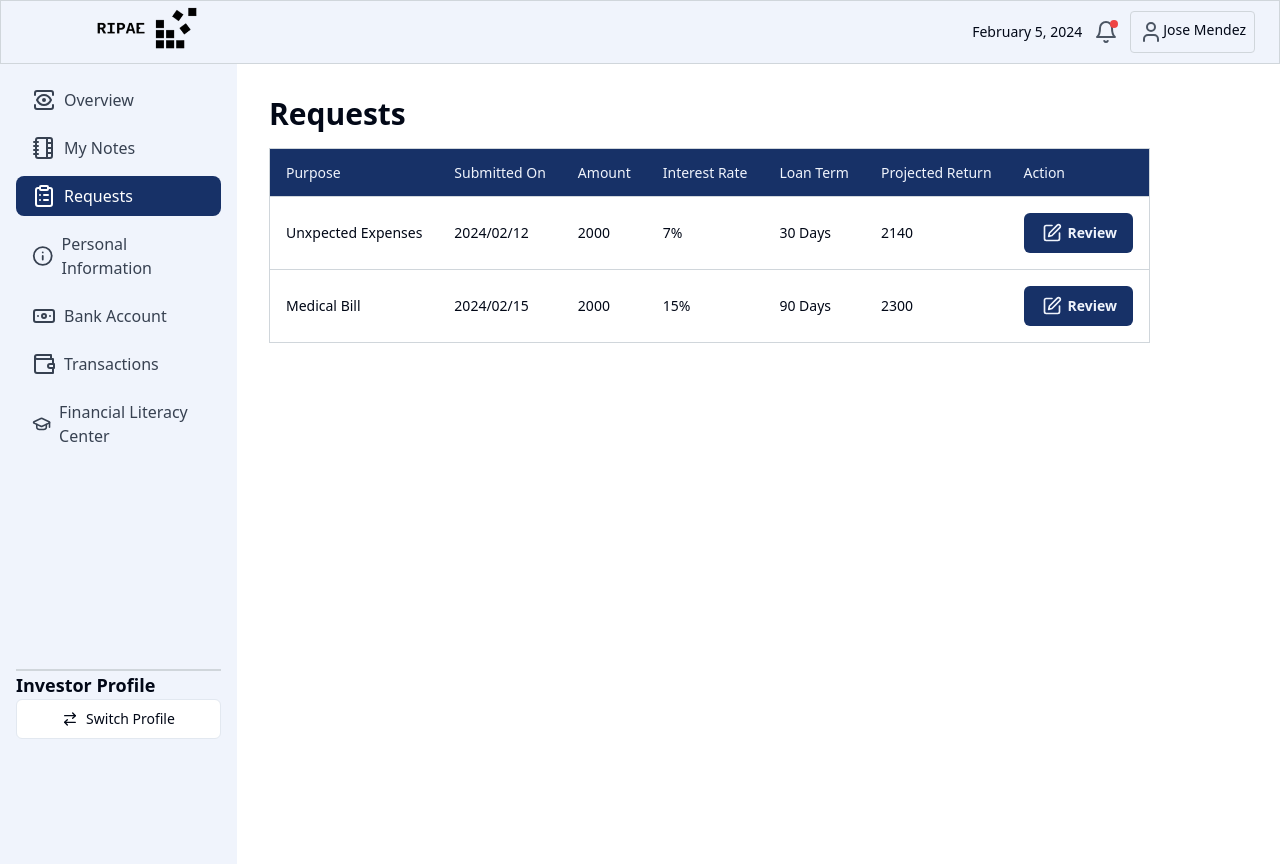
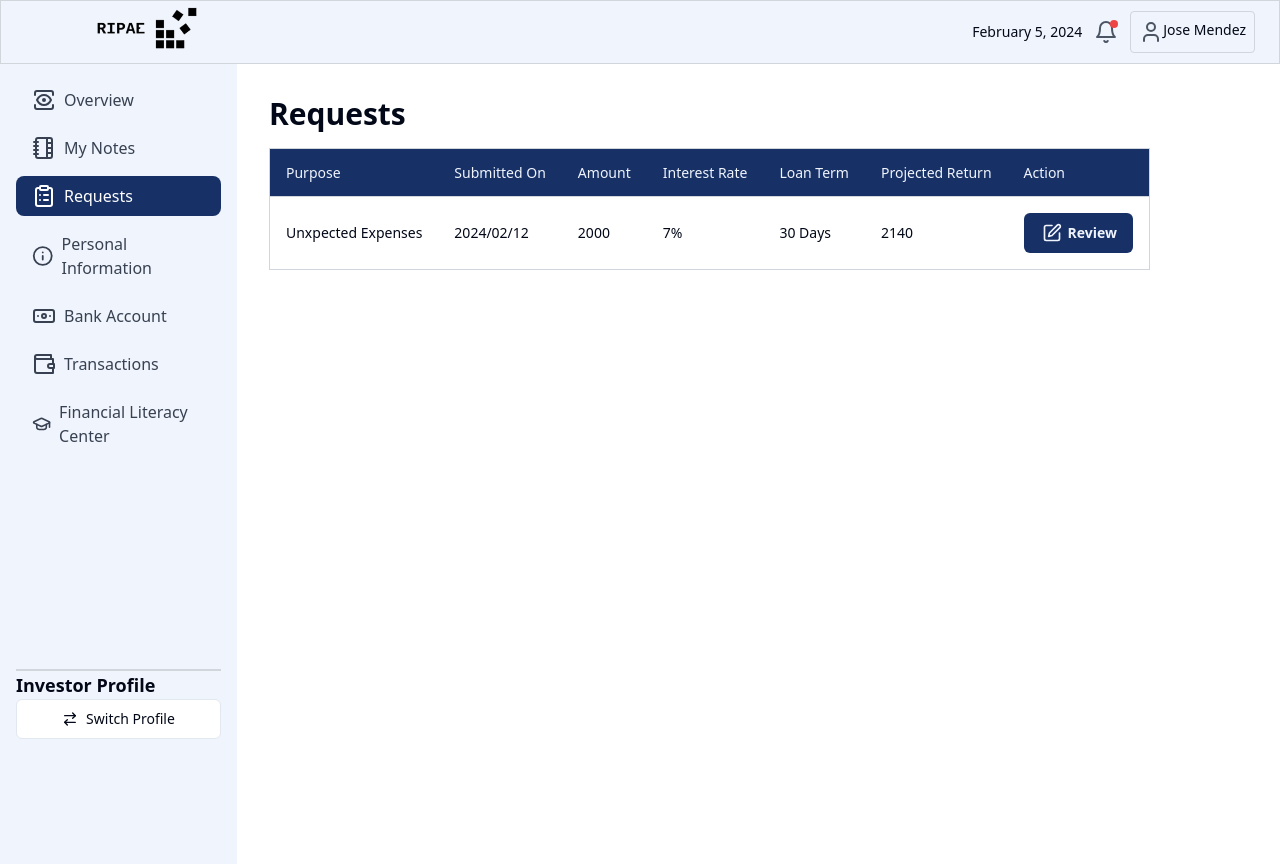
Before and after one commit to josemendezt/ripae, a Next.js app: page /requests in a window 1280 px wide. Built offline with nearby package versions, Linux system fonts and the light colour scheme.

Commit message:
minor details

```diff
--- a/src/app/(external)/notesList/page.tsx
+++ b/src/app/(external)/notesList/page.tsx
@@ -20,9 +20,9 @@ function NotesList() {
     // },
     {
       value: 1500,
-      interest: '15%',
+      interest: '11.5%',
       period: '90 Days',
-      monthlyAmount: 'Three installments of 575',
+      monthlyAmount: 'Three installments of 557.5',
       id: 3,
       url: '/noteData/success',
     },
--- a/src/app/(internal)/myNotes/page.tsx
+++ b/src/app/(internal)/myNotes/page.tsx
@@ -1,22 +1,15 @@
 'use client';
 import React, { useState } from 'react';
 import { PurchasedInvesments } from '../dashboardInvestor/purchasedInvestments';
-import {
-  Button,
-  Dialog,
-  DialogContent,
-  DialogHeader,
-  DialogTitle,
-  DialogTrigger,
-} from '@/components/ui';
-import { NotebookPen, User } from 'lucide-react';
+import { Button } from '@/components/ui';
+import { NotebookPen } from 'lucide-react';
 import Link from 'next/link';
 import PendingNotes from './pendingNotes';
 
 function MyNotes() {
-  const [noteStatus, setNoteStatus] = useState(false);
+  const [noteStatus, setNoteStatus] = useState('pending');
 
-  const changeNoteStatus = (val: boolean) => {
+  const changeNoteStatus = (val: string) => {
     setNoteStatus(val);
   };
 
@@ -32,8 +25,11 @@ function MyNotes() {
             </Button>
           </Link>
         </h1>
-        {!noteStatus && (
-          <PendingNotes changeNoteStatus={changeNoteStatus} />
+        {(noteStatus === 'pending' || noteStatus === 'approved') && (
+          <PendingNotes
+            noteStatus={noteStatus}
+            changeNoteStatus={changeNoteStatus}
+          />
         )}
 
         <PurchasedInvesments />
--- a/src/app/(internal)/myNotes/pendingNotes.tsx
+++ b/src/app/(internal)/myNotes/pendingNotes.tsx
@@ -8,12 +8,15 @@ import {
   DialogTitle,
   DialogTrigger,
 } from '@/components/ui';
-import { User } from 'lucide-react';
+import { CheckCircleIcon, User } from 'lucide-react';
+import Link from 'next/link';
 
 function PendingNotes({
   changeNoteStatus,
+  noteStatus,
 }: {
-  changeNoteStatus: (val: boolean) => void;
+  changeNoteStatus: (val: string) => void;
+  noteStatus: string;
 }) {
   return (
     <section className="mb-8 border-b pb-8">
@@ -56,6 +59,25 @@ function PendingNotes({
               <DialogHeader>
                 <DialogTitle>Borrower Application</DialogTitle>
               </DialogHeader>
+              {noteStatus === 'approved' ? (
+                <div className="flex flex-col items-center justify-center gap-4 py-6">
+                  <CheckCircleIcon className="text-green-500 w-12 h-12" />
+                  <div className="flex flex-col items-center gap-2 text-center">
+                    <h1 className="text-3xl font-bold tracking-tighter sm:text-4xl/tight">
+                      Congratulations!
+                    </h1>
+                    <p className="max-w-[600px] text-gray-500">
+                      You have accepted the borrower's application to
+                      your note and it has been processed. If you have
+                      any question, please contact us at info@ripae.ca
+                    </p>
+                  </div>
+                  <Button className="w-[80%] mt-4" asChild>
+                    <Link href="/dashboardInvestor">Go Home</Link>
+                  </Button>
+                </div>
+              ) : (
+                <>
                   <div className="w-full flex flex-col">
                     <div className="flex border-b p-4 pt-2 w-full gap-2">
                       <div>Name:</div>
@@ -77,18 +99,20 @@ function PendingNotes({
                       className="w-40"
                       type="button"
                       variant="destructive"
-                  onClick={() => changeNoteStatus(true)}
+                      onClick={() => changeNoteStatus('rejected')}
                     >
                       Reject
                     </Button>
                     <Button
-                  onClick={() => changeNoteStatus(true)}
+                      onClick={() => changeNoteStatus('approved')}
                       className="w-40"
                       type="button"
                     >
                       Approve
                     </Button>
                   </div>
+                </>
+              )}
             </DialogContent>
           </Dialog>
         </div>
--- a/src/app/(internal)/requests/page.tsx
+++ b/src/app/(internal)/requests/page.tsx
@@ -18,15 +18,15 @@ const requests = [
     projectedReturn: '2140',
     id: 1,
   },
-  {
-    purpose: 'Medical Bill',
-    value: 2000,
-    interest: '15%',
-    subbmittedOn: '2024/02/15',
-    period: '90 Days',
-    projectedReturn: '2300',
-    id: 3,
-  },
+  // {
+  //   purpose: 'Medical Bill',
+  //   value: 2000,
+  //   interest: '15%',
+  //   subbmittedOn: '2024/02/15',
+  //   period: '90 Days',
+  //   projectedReturn: '2300',
+  //   id: 3,
+  // },
 ];
 
 export default function Requests() {
```
Lines whose indentation alone changed are shown as unchanged.
